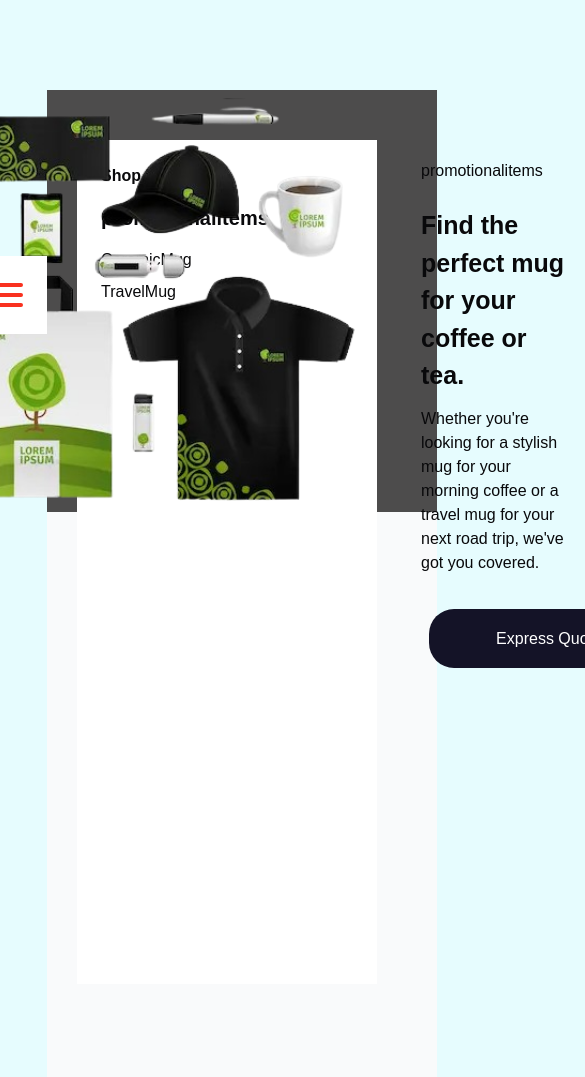
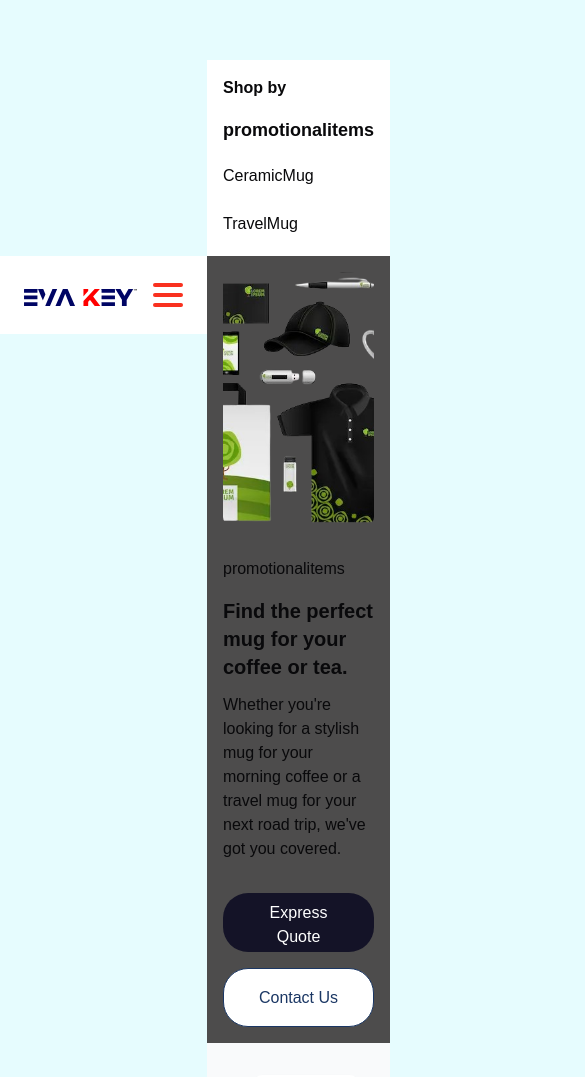
Before and after one commit to Dcode2100/evakey-landing-page, a Next.js app: page /products/promotionalitems in a window 390 px wide. Shown: the top 1077 px of the page, 585 px wide, since content can reach past the window. Built offline with nearby package versions, Linux system fonts and the light colour scheme; grey boxes are pictures that could not be loaded.

Commit message:
apply css for resposive

```diff
--- a/components/Card.jsx
+++ b/components/Card.jsx
@@ -3,10 +3,10 @@ import Image from 'next/image';
 
 const Card = ({ routeData }) => {
   return (
-    <div className="grid grid-cols-1 md:grid-cols-2 lg:grid-cols-4 gap-6 p-6">
+    <div className="grid grid-cols-1 sm:grid-cols-2 lg:grid-cols-3 xl:grid-cols-4 gap-4 p-4 ml-[15px] md:p-6">
       {routeData?.CardsSection?.map((item, index) => (
-        <div key={index} className="bg-white rounded-lg overflow-hidden shadow-md hover:shadow-lg transition-all duration-300">
-          <div className="relative h-[240px] w-full">
+        <div key={index} className="bg-white rounded-lg overflow-hidden shadow-md">
+          <div className="relative h-[180px] sm:h-[200px] md:h-[240px] w-full">
             <Image
               src={item.imagePath}
               alt="Product"
--- a/components/ProductSidebar.jsx
+++ b/components/ProductSidebar.jsx
@@ -2,12 +2,12 @@ import React from 'react'
 
 const ProductSidebar = ({ sidebarData }) => {
   return (
-    <div className="m-6 ">
+    <div className="p-4 md:m-6">
       <p className="font-bold">Shop by</p>
-      <h2 className="text-xl font-bold mt-4">{sidebarData.Title}</h2>
-      <ul className="mt-4">
+      <h2 className="text-lg md:text-xl font-bold mt-4">{sidebarData.Title}</h2>
+      <ul className="mt-4 flex flex-row flex-wrap lg:flex-col gap-4 lg:gap-0">
         {sidebarData.Links.map((link, index) => (
-          <li key={index} className="my-2">
+          <li key={index} className="my-1 lg:my-2">
             <a href={link.path} className="hover:text-blue-600">
               {link.title}
             </a>
--- a/components/layouts/ProductPageLayout.jsx
+++ b/components/layouts/ProductPageLayout.jsx
@@ -6,16 +6,16 @@ import Image from "next/image";
 const ProductPageLayout = ({ category, routeData, sidebarData }) => {
 
   return (
-    <div className="flex mt-[90px] w-full h-[70vh] relative rounded-lg">
-      <div className="leftside-absolute top-[50px] absolute left-[30px] bg-white h-[100vh] w-[300px]">
+    <div className="flex flex-col lg:flex-row mt-[60px] lg:mt-[90px] w-full min-h-[70vh] relative rounded-lg">
+      <div className="leftside-absolute static lg:absolute lg:top-[50px] lg:left-[30px] bg-white h-auto lg:h-[100vh] w-full lg:w-[300px]">
         <ProductSidebar category={category} routeData={routeData} sidebarData={sidebarData} />
       </div>
       <div className="w-full">
         <div
-          className={`pl-[350px] left-0 top h-[50vh] w-full flex items-center justify-end pr-8 ${routeData?.HeroSection?.backgroundColor}`}
+          className={`p-4 lg:pl-[350px] left-0 top min-h-[50vh] lg:h-[50vh] w-full flex flex-col lg:flex-row items-start lg:items-center justify-start lg:justify-end pr-4 lg:pr-8 ${routeData?.HeroSection?.backgroundColor}`}
           style={{ backgroundColor: routeData?.HeroSection?.backgroundColor }}
         >
-          <div className="w-[25rem] h-[48vh] absolute right-[80px]">
+          <div className="w-full lg:w-[25rem] h-[30vh] lg:h-[48vh] relative lg:absolute lg:right-[80px]">
             <Image
               src={routeData?.HeroSection?.imagePath}
               alt=""
@@ -23,24 +23,24 @@ const ProductPageLayout = ({ category, routeData, sidebarData }) => {
               className="object-cover rounded-lg"
             />
           </div>
-          <div className="absolute left-[350px] h-[45vh] w-[38vw] m-6 pt-[3rem]">
+          <div className="relative lg:absolute lg:left-[350px] h-auto lg:h-[45vh] w-full lg:w-[38vw] mt-4 lg:m-6 pt-4 lg:pt-[3rem]">
             <div></div>
             <h1>{routeData.HeroSection.title}</h1>
-            <p className="pt-6 text-[25px] font-bold ">
+            <p className="pt-4 lg:pt-6 text-xl lg:text-[25px] font-bold ">
               {routeData.HeroSection.description}
             </p>
             <p className="pt-3 ">{routeData.HeroSection.subDescription}</p>
-            <div className="h-[3rem] w-[30rem] flex gap-4 items-center pt-16 ml-2">
-              <button className="bg-[#141327] text-white px-6 py-2 rounded-[25px] h-[7vh] w-[15rem]">
+            <div className="h-auto lg:h-[3rem] w-full lg:w-[30rem] flex flex-col sm:flex-row gap-4 items-center pt-8 lg:pt-16 lg:ml-2">
+              <button className="bg-[#141327] text-white px-6 py-2 rounded-[25px] h-[7vh] w-full sm:w-[15rem]">
                 {routeData.HeroSection.links.ExpressQuote.text}
               </button>
-              <button className="border bg-white border-[#1B3764] text-[#1B3764] px-6 py-2 rounded-[25px] h-[7vh] ">
+              <button className="border bg-white border-[#1B3764] text-[#1B3764] px-6 py-2 rounded-[25px] h-[7vh] w-full sm:w-auto">
                 Contact Us
               </button>
             </div>
           </div>
         </div>
-        <div className="pl-[350px] top bg-gray-50 w-full min-h-[70vh]">
+        <div className="p-4 lg:pl-[350px] top bg-gray-50 w-full min-h-[70vh]">
           <Card routeData={routeData}/>
         </div>
       </div>
```
